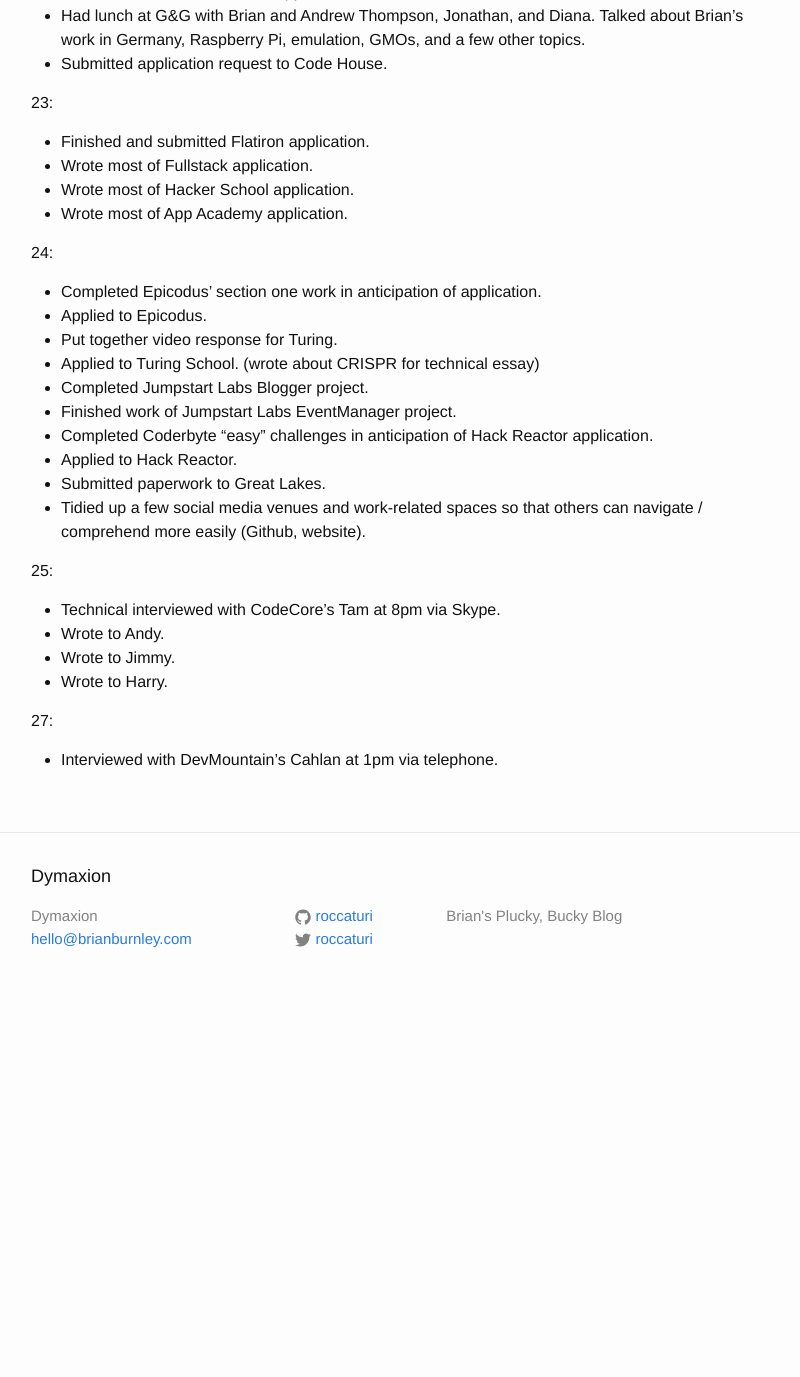
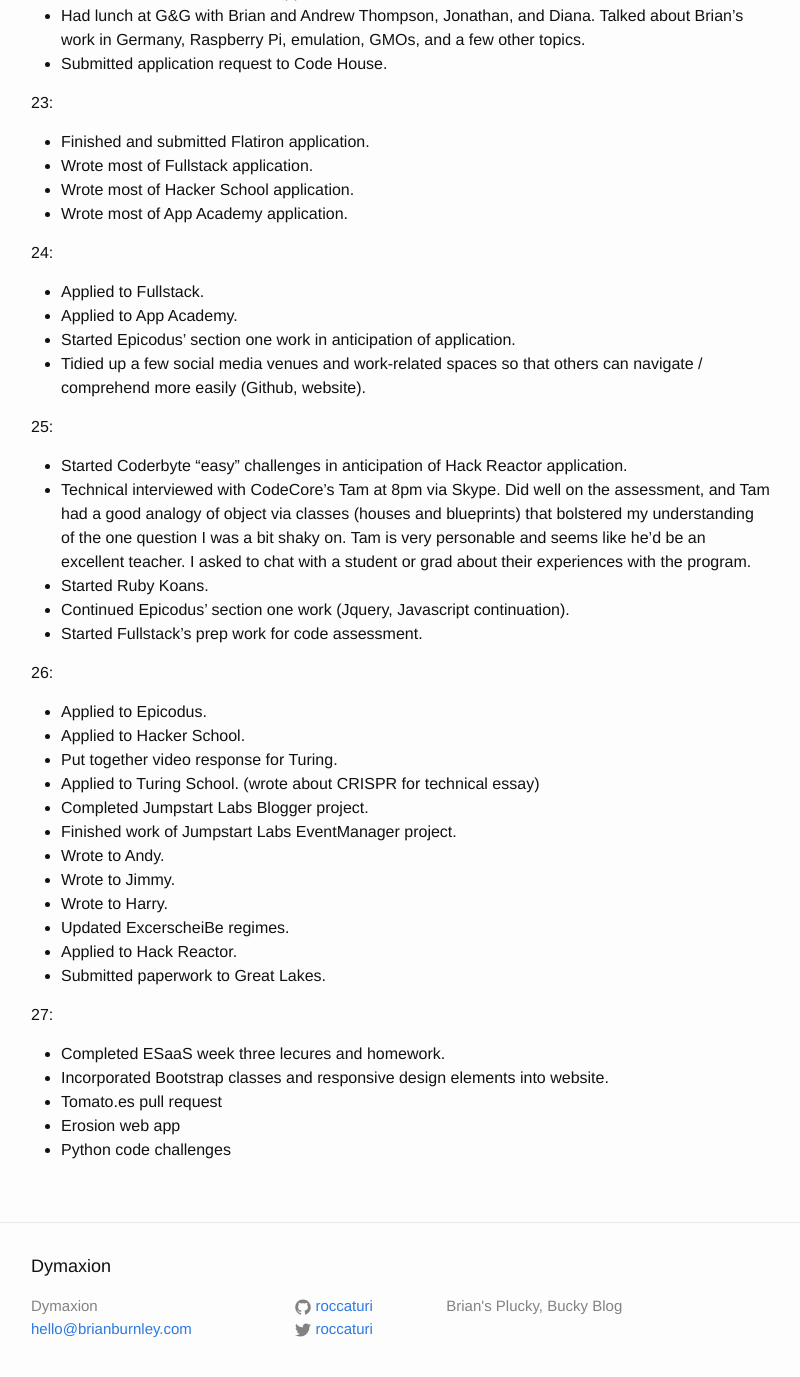
Before and after one commit to roccaturi/roccaturi.github.io, a Jekyll site: the page built from _posts/2014-11-01-journal.md, in a window 1280 px wide and 1400 px high, scrolled down 4441 px. Shown: the top 1377 px of the window, without its empty margins (239-1039 px from the left). Built offline with Jekyll 4.4.1, drawn with Linux system fonts in a browser that asks for light colours; Markdown is read by kramdown in place of the engine named in the settings; before the commit the page ends 5451 px from its top, so only the background shows below that.

Commit message:
Updated Nov entry

```diff
--- a/_posts/2014-11-01-journal.md
+++ b/_posts/2014-11-01-journal.md
@@ -159,22 +159,35 @@ categories: journal
 * Wrote most of App Academy application.
 
 24:
-+ Completed Epicodus' section one work in anticipation of application.
+* Applied to Fullstack.
+* Applied to App Academy.
+* Started Epicodus' section one work in anticipation of application.
+* Tidied up a few social media venues and work-related spaces so that others can navigate / comprehend more easily (Github, website).
+
+25:
+* Started Coderbyte "easy" challenges in anticipation of Hack Reactor application.
+* Technical interviewed with CodeCore's Tam at 8pm via Skype.  Did well on the assessment, and Tam had a good analogy of object via classes (houses and blueprints) that bolstered my understanding of the one question I was a bit shaky on.  Tam is very personable and seems like he'd be an excellent teacher.  I asked to chat with a student or grad about their experiences with the program.
+* Started Ruby Koans.
+* Continued Epicodus' section one work (Jquery, Javascript continuation).
+* Started Fullstack's prep work for code assessment.
+
+26:
 + Applied to Epicodus.
++ Applied to Hacker School.
 + Put together video response for Turing.
 + Applied to Turing School. (wrote about CRISPR for technical essay)
 + Completed Jumpstart Labs Blogger project.
 + Finished work of Jumpstart Labs EventManager project.
-+ Completed Coderbyte "easy" challenges in anticipation of Hack Reactor application.
-+ Applied to Hack Reactor.
-+ Submitted paperwork to Great Lakes.
-+ Tidied up a few social media venues and work-related spaces so that others can navigate / comprehend more easily (Github, website).
-
-25:
-+ Technical interviewed with CodeCore's Tam at 8pm via Skype.
 + Wrote to Andy.
 + Wrote to Jimmy.
 + Wrote to Harry.
++ Updated ExcerscheiBe regimes.
++ Applied to Hack Reactor.
++ Submitted paperwork to Great Lakes.
 
 27:
-+ Interviewed with DevMountain's Cahlan at 1pm via telephone.
++ Completed ESaaS week three lecures and homework.
++ Incorporated Bootstrap classes and responsive design elements into website.
++ Tomato.es pull request
++ Erosion web app
++ Python code challenges
```
